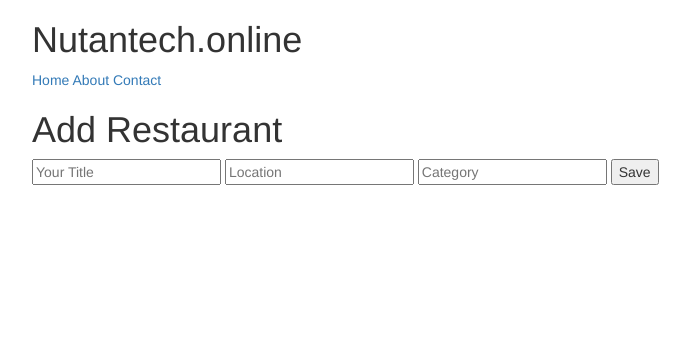
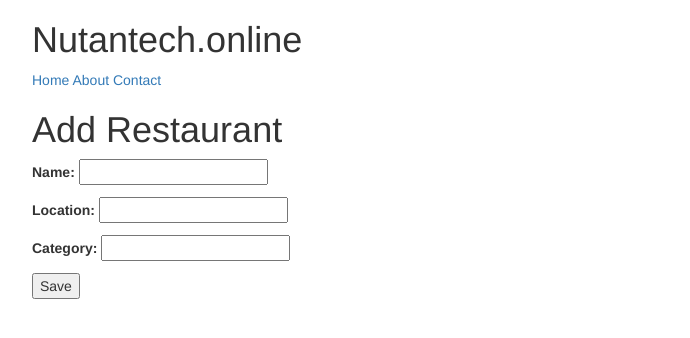
Before and after one commit to shaileshkumarcs/trydjango111, a Django app: page /restaurants/create/ in a window 1280 px wide. Shown: the top 338 px of the page, without its empty margins (38-728 px from the left). Run offline with Django 3.2, Linux system fonts and the light colour scheme; some libraries are stand-ins or nearby versions.

Commit message:
django form

```diff
--- a/restaurants/forms.py
+++ b/restaurants/forms.py
@@ -4,3 +4,9 @@ class RestaurantCreateForm(forms.Form):
     name        = forms.CharField()
     location    = forms.CharField(required=False)
     category    = forms.CharField(required=False)
+
+    def clean_name(self):
+        name = self.cleaned_data.get("name")
+        if name == "Hello":
+            raise forms.ValidationError("Not a valid name")
+        return name
--- a/restaurants/templates/restaurants/form.html
+++ b/restaurants/templates/restaurants/form.html
@@ -4,12 +4,16 @@
 
 {% block content %}
 <h1>Add Restaurant</h1>
-
+{% if errors %}
+{{ errors }}
+{% endif %}
 <form method="POST">{% csrf_token  %}
-    <input type="text" name="title" placeholder="Your Title">
-    <input type="text" name="location" placeholder="Location">
-    <input type="text" name="category" placeholder="Category">
+    {{ form.as_p  }}
     <button type="submit">Save</button>
 </form>
 
 {% endblock %}
+
+<!--<input type="text" name="name" placeholder="Your Title" required="required">
+    <input type="text" name="location" placeholder="Location">
+    <input type="text" name="category" placeholder="Category">-->
--- a/restaurants/views.py
+++ b/restaurants/views.py
@@ -13,21 +13,22 @@ from .models import RestaurantLocation
 #function based view
 
 def restaurant_createview(request):
-    # if request.method == "GET":
-    #     print("GET DATA")
-    if request.method == "POST":
-        title = request.POST.get('title')
-        location = request.POST.get('location')
-        category = request.POST.get('category')
+    form = RestaurantCreateForm(request.POST or None)
+    errors = None
+    if form.is_valid():
         obj = RestaurantLocation.objects.create(
-            name = title,
-            location = location,
-            category = category
+            name = form.cleaned_data.get('name'),
+            location = form.cleaned_data.get('location'),
+            category = form.cleaned_data.get('category')
         )
         return HttpResponseRedirect('/restaurants/')
+    if form.errors:
+        errors = form.errors
+
     template_name = 'restaurants/form.html'
     context = {
-
+        "form" : form,
+        "errors" : errors
     }
     return render(request, template_name, context)
 
```
Also changed, not shown: db.sqlite3.
